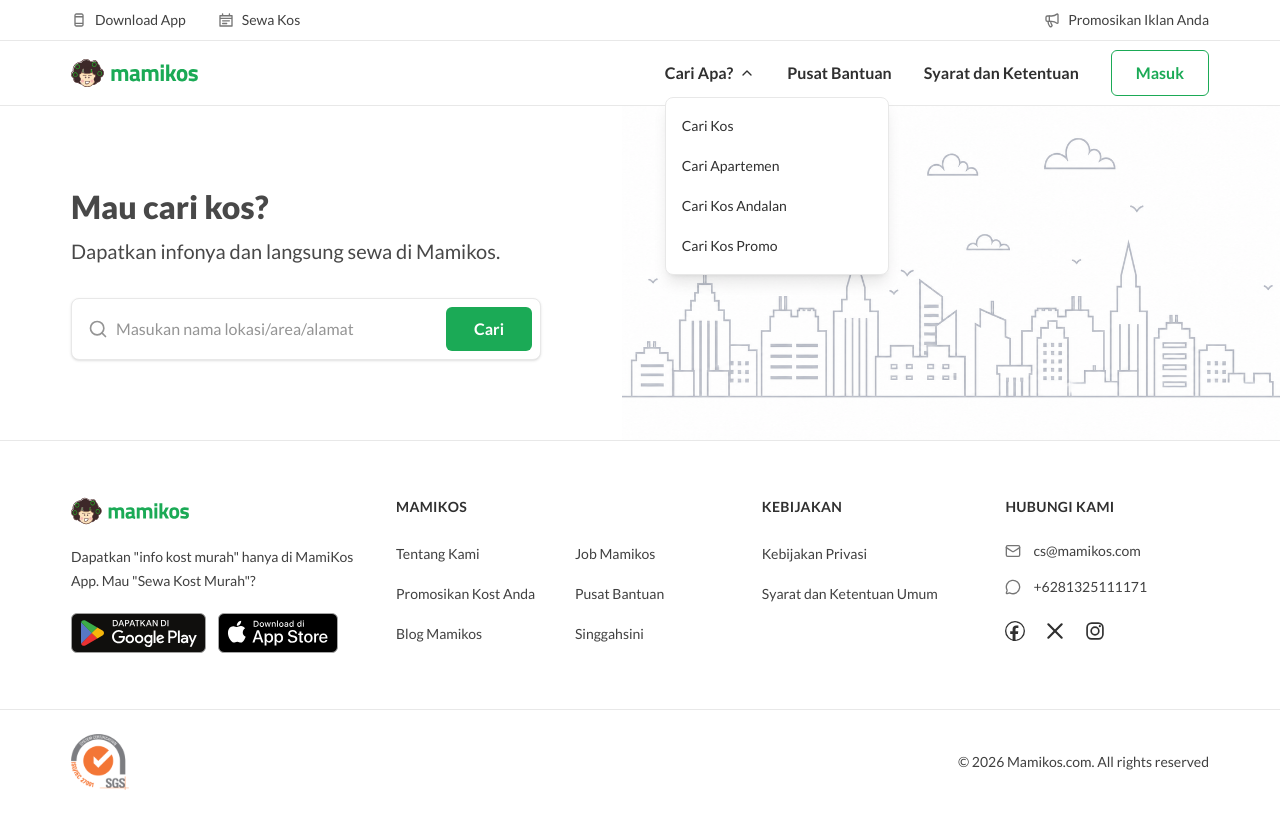
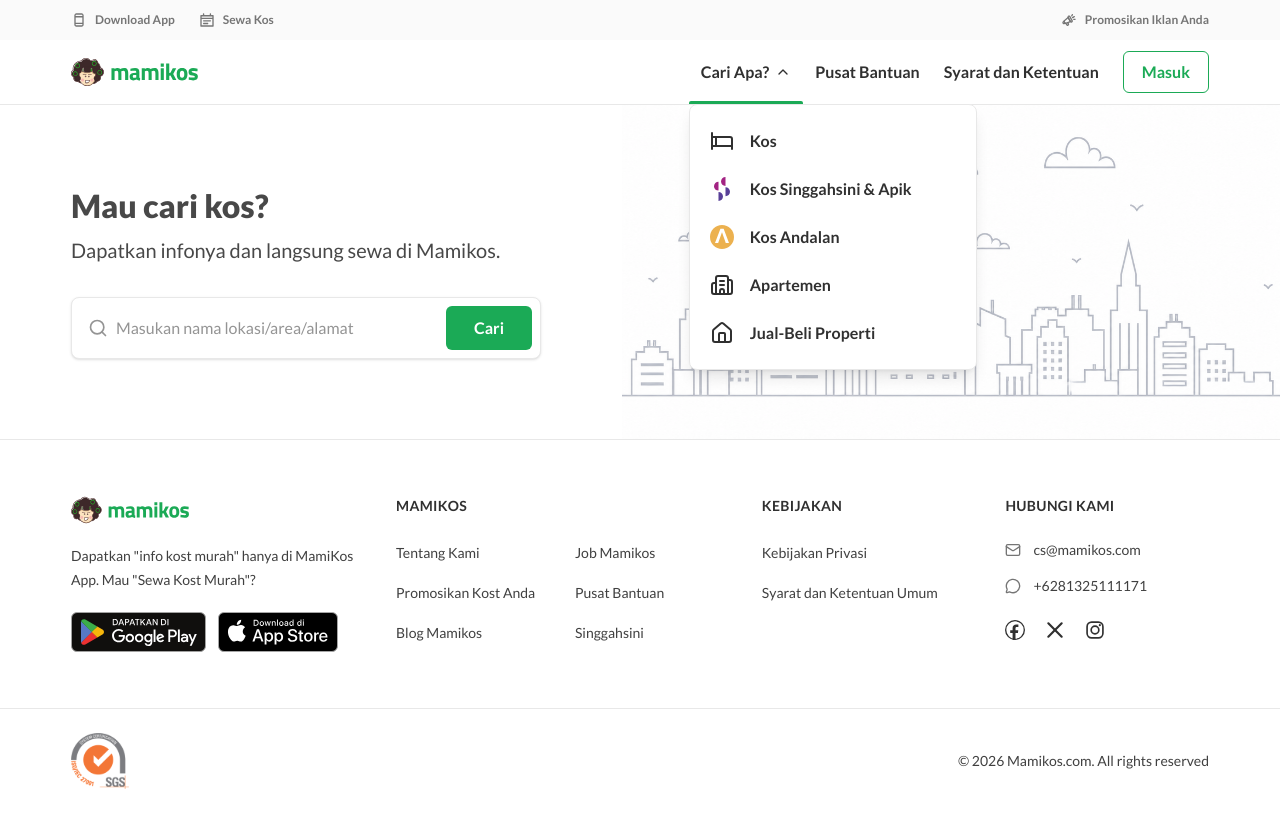
Before and after one commit to 0xpochita/mamikost-clone, a Next.js app: page / in a window 1280 px wide. Both pictures are taken after a click on the button "Cari Apa?". Built offline with nearby package versions, Linux system fonts and the light colour scheme.

Commit message:
feat(layout): rebuild header nav and dropdown from reference

```diff
--- a/src/components/layout/SiteHeader.tsx
+++ b/src/components/layout/SiteHeader.tsx
@@ -1,59 +1,88 @@
 "use client";
 
-import { ChevronDown, Megaphone, Menu, X } from "lucide-react";
+import { Bed, Building2, ChevronDown, House, Menu, X } from "lucide-react";
 import Image from "next/image";
 import Link from "next/link";
+import { usePathname } from "next/navigation";
 import { useEffect, useRef, useState } from "react";
 import { MamikosLogo } from "@/components/layout/MamikosLogo";
-import { ASSET_PATHS } from "@/config/assets";
 import {
   MAIN_NAV_LINKS,
+  SEARCH_MENU_ICON_SIZE,
   SEARCH_MENU_LINKS,
+  type SearchMenuIcon,
+  TOP_BAR_ICON_SIZE,
   TOP_BAR_LEFT_LINKS,
   TOP_BAR_RIGHT_LINK,
+  type TopBarLink,
 } from "@/config/navigation";
 
-const TOP_BAR_ICON_SIZE = 16;
+/** Matches `.nav-search:hover:after` in the production stylesheet: a 3px brand
+ * bar pinned to the bottom of the full-height nav item, radius 2px 2px 0 0. */
+const NAV_ITEM_CLASS =
+  "relative flex h-full items-center px-3 text-base font-bold text-ink transition-colors hover:text-mami after:absolute after:inset-x-0 after:bottom-0 after:h-[3px] after:rounded-t-[2px] after:bg-mami after:opacity-0 after:transition-opacity hover:after:opacity-100";
 
-const TOP_BAR_ICONS = [
-  `${ASSET_PATHS.icon}/icon-smartphone.svg`,
-  `${ASSET_PATHS.icon}/icon-calendar.svg`,
-];
-
-function HeaderTopBar() {
+/** Mirrors `.nav-topbar-label`: 12px, weight 700, `#757575`, 18px line box,
+ * 8px between the glyph and its label. */
+function TopBarEntry({ link }: { link: TopBarLink }) {
   return (
-    <div className="hidden border-b border-line bg-white lg:block">
-      <div className="mami-container flex h-10 items-center justify-between text-sm text-ink-2">
-        <ul className="flex items-center gap-8">
-          {TOP_BAR_LEFT_LINKS.map((link, index) => (
-            <li key={link.href}>
     <Link
-                className="flex items-center gap-2 hover:text-mami"
+      className="flex items-center gap-2 text-xs font-bold leading-4.5 text-mute transition-colors hover:text-mami"
       href={link.href}
     >
       <Image
         alt=""
         aria-hidden
         height={TOP_BAR_ICON_SIZE}
-                  src={TOP_BAR_ICONS[index]}
+        src={link.icon}
         unoptimized
         width={TOP_BAR_ICON_SIZE}
       />
       {link.label}
     </Link>
+  );
+}
+
+function HeaderTopBar() {
+  return (
+    <div className="hidden bg-surface-soft lg:block">
+      <div className="mami-container flex h-10 items-center justify-between">
+        <ul className="flex items-center gap-6">
+          {TOP_BAR_LEFT_LINKS.map((link) => (
+            <li key={link.href}>
+              <TopBarEntry link={link} />
             </li>
           ))}
         </ul>
-        <Link
-          className="flex items-center gap-2 hover:text-mami"
-          href={TOP_BAR_RIGHT_LINK.href}
-        >
-          <Megaphone aria-hidden className="size-4 text-mute" />
-          {TOP_BAR_RIGHT_LINK.label}
-        </Link>
+        <TopBarEntry link={TOP_BAR_RIGHT_LINK} />
       </div>
     </div>
   );
+}
+
+const SEARCH_MENU_GLYPHS = {
+  bed: Bed,
+  apartment: Building2,
+  property: House,
+} as const;
+
+function SearchMenuGlyph({ icon }: { icon: SearchMenuIcon }) {
+  if (icon.kind === "asset") {
+    return (
+      <Image
+        alt=""
+        aria-hidden
+        className="size-6 shrink-0"
+        height={SEARCH_MENU_ICON_SIZE}
+        src={icon.src}
+        unoptimized
+        width={SEARCH_MENU_ICON_SIZE}
+      />
+    );
+  }
+
+  const Glyph = SEARCH_MENU_GLYPHS[icon.name];
+  return <Glyph aria-hidden className="size-6 shrink-0 text-ink" />;
 }
 
 function SearchMenu() {
@@ -80,11 +109,11 @@
   }, [isOpen]);
 
   return (
-    <div className="relative" ref={containerRef}>
+    <div className="relative h-full" ref={containerRef}>
       <button
         aria-expanded={isOpen}
         aria-haspopup="menu"
-        className="flex items-center gap-1.5 text-base font-bold text-ink hover:text-mami"
+        className={`${NAV_ITEM_CLASS} gap-1.5 ${isOpen ? "after:opacity-100" : ""}`}
         onClick={() => setIsOpen((wasOpen) => !wasOpen)}
         type="button"
       >
@@ -95,14 +124,15 @@
         />
       </button>
       {isOpen ? (
-        <ul className="absolute left-0 top-full z-10 mt-3 w-56 rounded-lg border border-line bg-white py-2 shadow-lg">
+        <ul className="absolute left-0 top-full z-10 w-72 rounded-lg border border-line bg-white py-3 shadow-lg">
           {SEARCH_MENU_LINKS.map((link) => (
             <li key={link.href}>
               <Link
-                className="block px-4 py-2.5 text-sm text-ink hover:bg-surface hover:text-mami"
+                className="flex items-center gap-4 px-5 py-3 text-base font-bold text-ink hover:bg-surface hover:text-mami"
                 href={link.href}
                 onClick={() => setIsOpen(false)}
               >
+                <SearchMenuGlyph icon={link.icon} />
                 {link.label}
               </Link>
             </li>
@@ -150,6 +180,7 @@
 
 export function SiteHeader() {
   const [isMenuOpen, setIsMenuOpen] = useState(false);
+  const pathname = usePathname();
 
   return (
     <header className="sticky top-0 z-50 bg-white">
@@ -160,11 +191,14 @@
             <MamikosLogo isEager />
           </Link>
 
-          <div className="hidden items-center gap-8 lg:flex">
+          <div className="hidden h-full items-center lg:flex">
             <SearchMenu />
             {MAIN_NAV_LINKS.map((link) => (
               <Link
-                className="text-base font-bold text-ink hover:text-mami"
+                aria-current={pathname === link.href ? "page" : undefined}
+                className={`${NAV_ITEM_CLASS} ${
+                  pathname === link.href ? "after:opacity-100" : ""
+                }`}
                 href={link.href}
                 key={link.href}
               >
@@ -172,7 +206,7 @@
               </Link>
             ))}
             <Link
-              className="rounded-md border border-mami px-6 py-2.5 text-base font-bold text-mami hover:bg-mami-tint"
+              className="ml-3 rounded-md border border-mami px-4.5 py-2 text-base font-bold text-mami transition-colors hover:bg-mami-tint"
               href="/masuk"
             >
               Masuk
--- a/src/config/navigation.ts
+++ b/src/config/navigation.ts
@@ -35,7 +35,7 @@
 export const TOP_BAR_RIGHT_LINK: TopBarLink = {
   label: "Promosikan Iklan Anda",
   href: "/pemilik/daftar",
-  icon: `${ASSET_PATHS.icon}/icon_TIDAK_ADA.svg`,
+  icon: `${ASSET_PATHS.icon}/icon-promote.svg`,
 };
 
 export const MAIN_NAV_LINKS: NavLink[] = [
@@ -43,11 +43,48 @@
   { label: "Syarat dan Ketentuan", href: "/syarat" },
 ];
 
-export const SEARCH_MENU_LINKS: NavLink[] = [
-  { label: "Cari Kos", href: "/cari" },
-  { label: "Cari Apartemen", href: "/cari?kategori=apartemen" },
-  { label: "Cari Kos Andalan", href: "/cari?badge=andalan" },
-  { label: "Cari Kos Promo", href: "/cari?badge=promo" },
+export const SEARCH_MENU_ICON_SIZE = 24;
+
+/** Supplied brand marks travel as asset paths. Generic icons travel as a key
+ * that the header maps to a component, so this config never imports React and
+ * stays a plain data module. */
+export type SearchMenuIcon =
+  | { kind: "asset"; src: string }
+  | { kind: "glyph"; name: "bed" | "apartment" | "property" };
+
+export type SearchMenuLink = NavLink & {
+  icon: SearchMenuIcon;
+};
+
+export const SEARCH_MENU_LINKS: SearchMenuLink[] = [
+  {
+    label: "Kos",
+    href: "/cari",
+    icon: { kind: "glyph", name: "bed" },
+  },
+  {
+    label: "Kos Singgahsini & Apik",
+    href: "/cari?program=singgahsini",
+    icon: {
+      kind: "asset",
+      src: `${ASSET_PATHS.icon}/icon-singgahsini-no-text.svg`,
+    },
+  },
+  {
+    label: "Kos Andalan",
+    href: "/cari?badge=andalan",
+    icon: { kind: "asset", src: `${ASSET_PATHS.brand}/icon-kos-andalan.svg` },
+  },
+  {
+    label: "Apartemen",
+    href: "/cari?kategori=apartemen",
+    icon: { kind: "glyph", name: "apartment" },
+  },
+  {
+    label: "Jual-Beli Properti",
+    href: "/properti",
+    icon: { kind: "glyph", name: "property" },
+  },
 ];
 
 export const FOOTER_COLUMNS: FooterColumn[] = [
```
Lines whose indentation alone changed are shown as unchanged.
